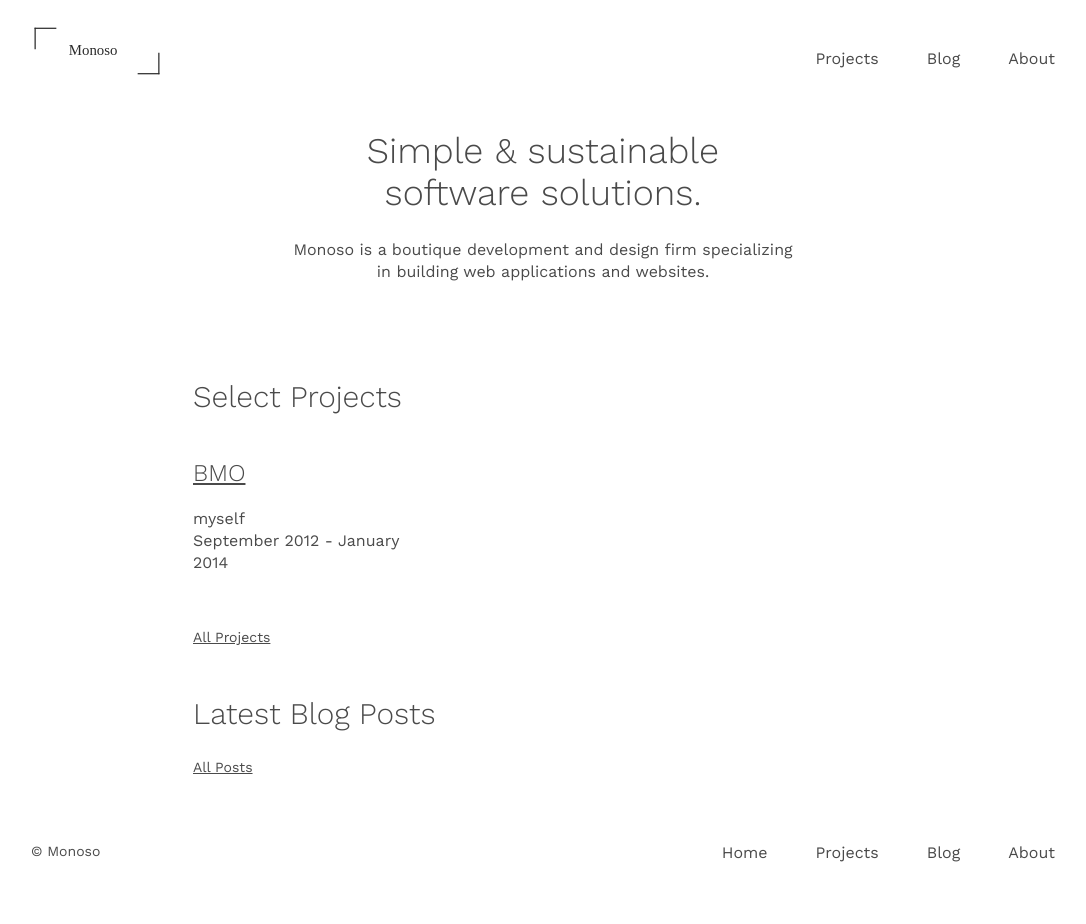
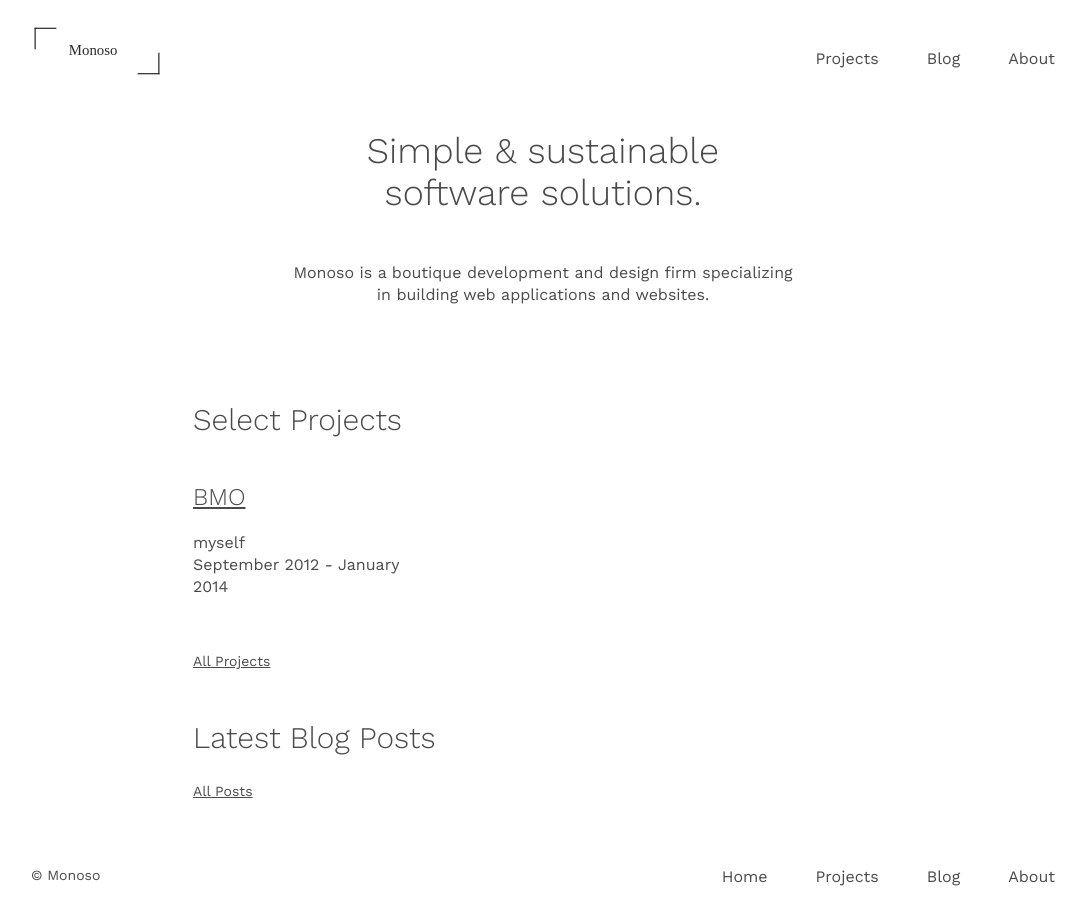
Before and after one commit to brettchalupa/brettcodes, a Jekyll site: the page built from index.html, in a window 1280 px wide. Shown: the whole page, without its empty margins (97-1183 px from the left). Built offline with Jekyll 4.4.1, drawn with Linux system fonts in a browser that asks for light colours; before the commit the page ends 900 px from its top, so only the background shows below that.

Commit message:
Tweak home intro spacing
This makes it so that there is some more breathing room between the
intro tag and description.

```diff
--- a/_sass/layout.scss
+++ b/_sass/layout.scss
@@ -290,7 +290,7 @@ iframe {
     text-align: center;
 
     .intro-description {
-      margin-top: $spacing-unit / 2;
+      margin-top: $spacing-unit;
     }
   }
 }
```
